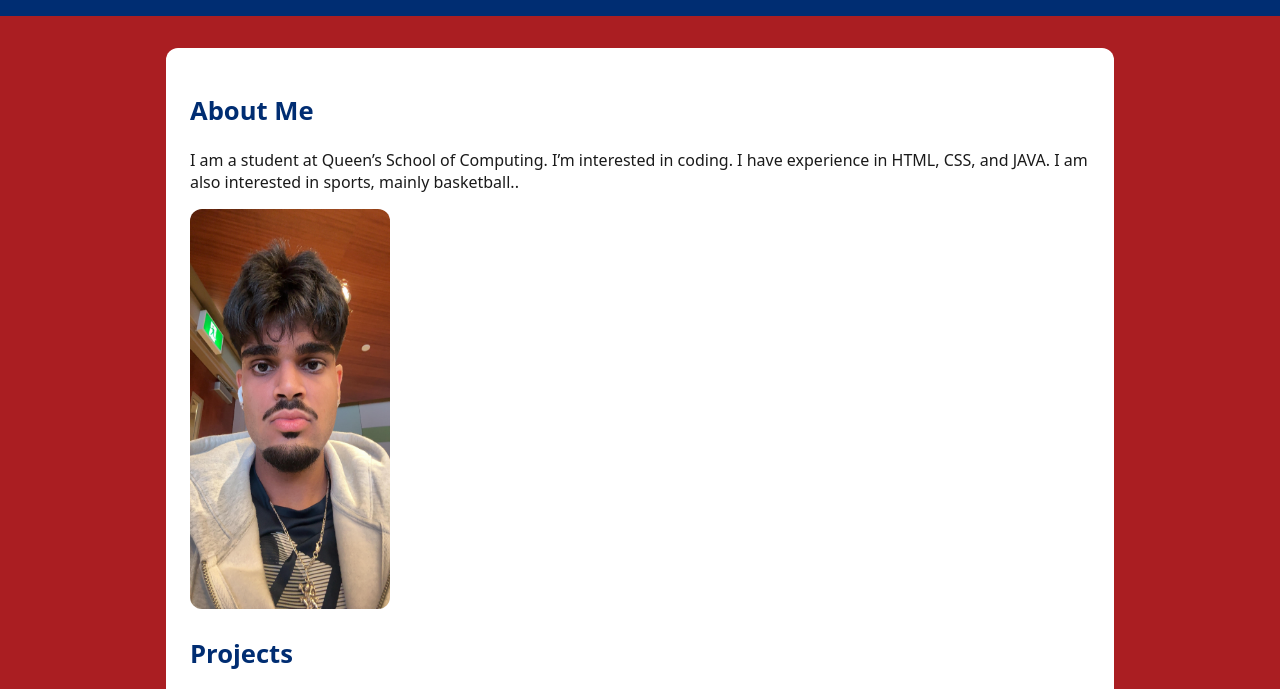
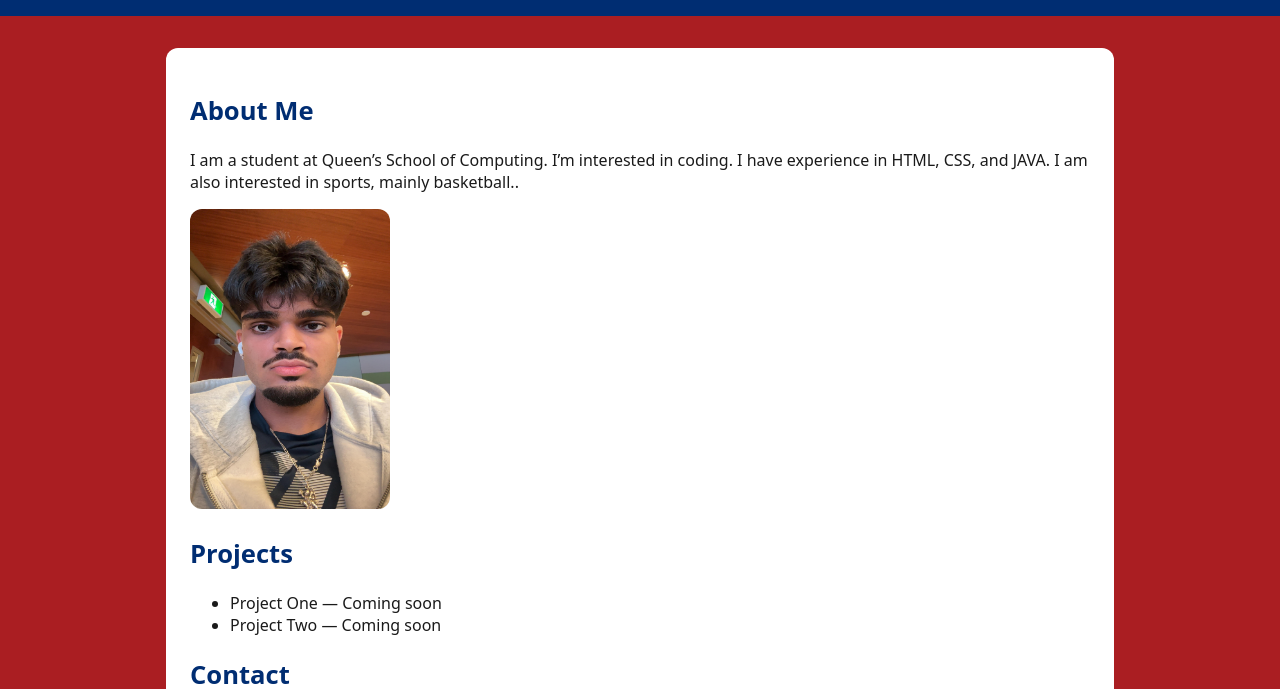
Before and after one commit to vaibhavarora3146/queens-Vaibhav-page, a plain HTML site: page index.html in a window 1280 px wide. Shown: the part 102-791 px from the top of the page. Drawn offline with Linux system fonts and the light colour scheme.

Commit message:
Update index.html

```diff
--- a/index.html
+++ b/index.html
@@ -18,7 +18,7 @@
         experience in HTML, CSS, and JAVA. I am also interested in sports, mainly basketball.<!-- replace with interests -->.</p>
 
       <!-- ====== PHOTO (upload me.jpg to repo root, then update the src below) ====== -->
-      <img src="me.jpg" alt="Vaibhav Arora" width="200" height="400" />
+      <img src="me.jpg" alt="Vaibhav Arora" width="200" height="300" />
 
       <!-- ====== PROJECTS/COURSES (add or rename items to courses instead of projects) ====== -->
       <h2>Projects</h2>
```
